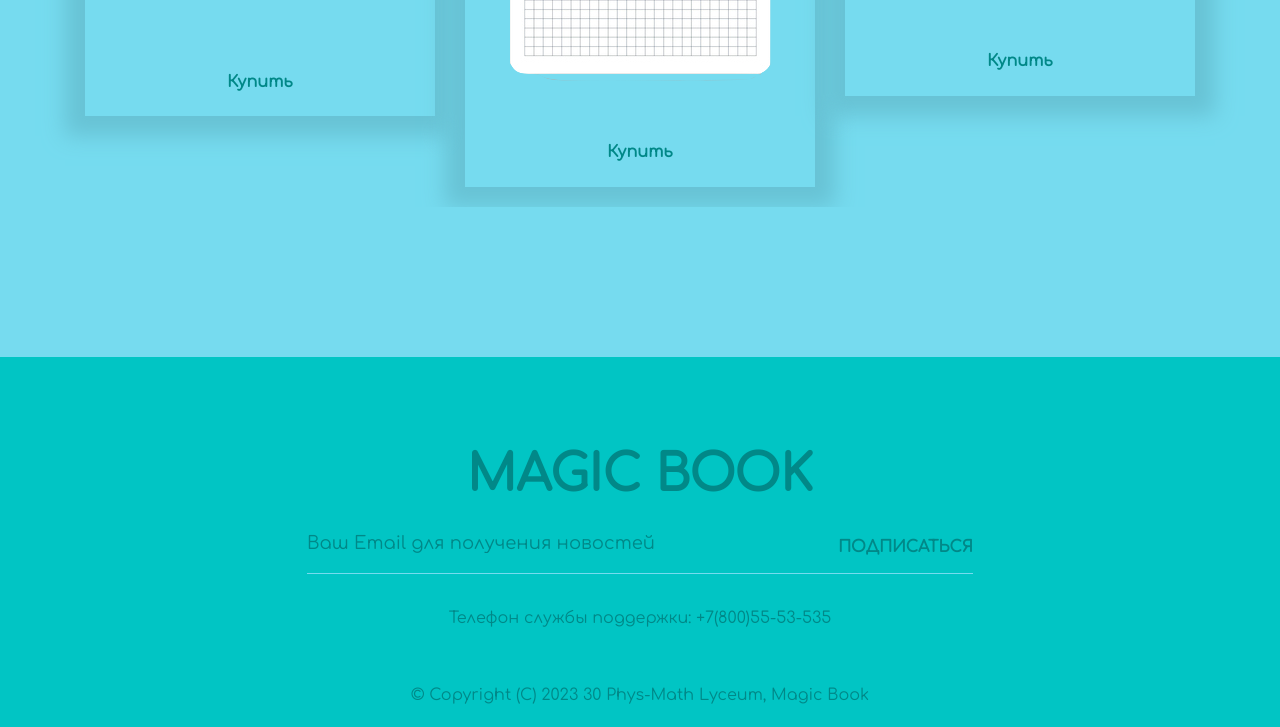
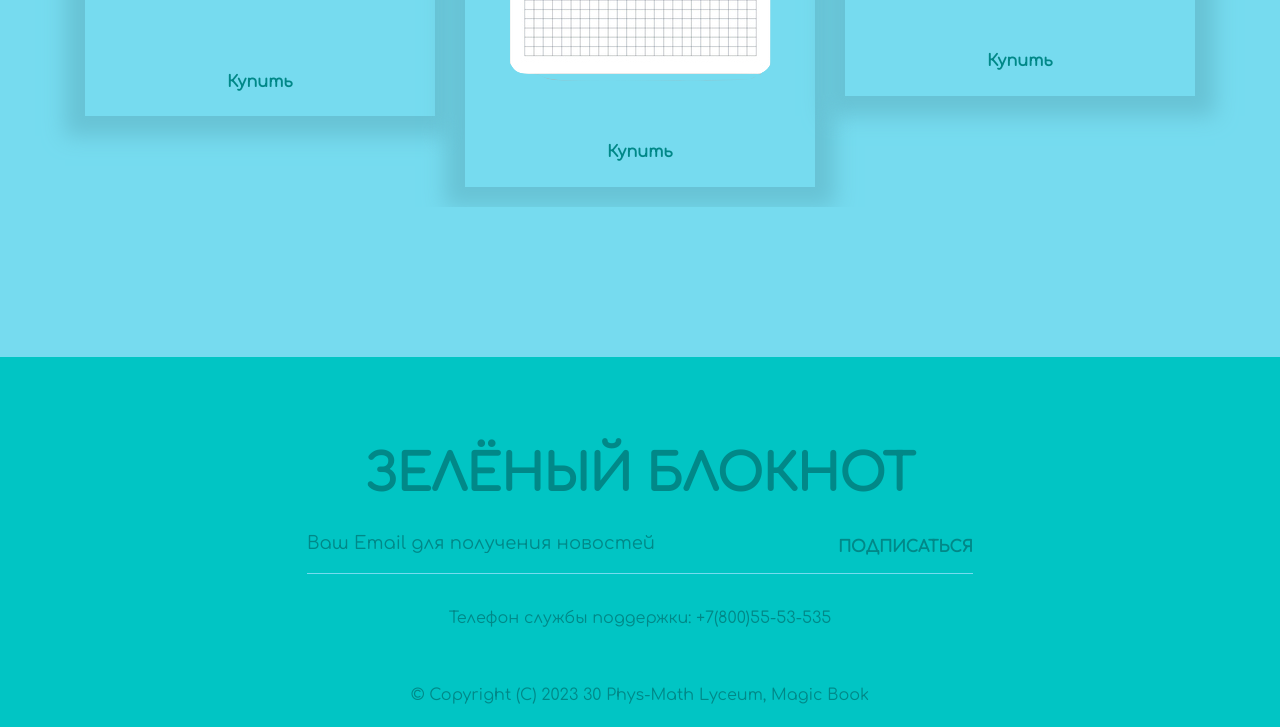
Before and after one commit to magicbook30/presentation, a plain HTML site: page index.html in a window 1280 px wide. Shown: the part 2063-2790 px from the top of the page. Drawn offline with nearby package versions, Linux system fonts and the light colour scheme.

Commit message:
Update project name.

```diff
--- a/index.html
+++ b/index.html
@@ -9,7 +9,7 @@
       <meta name="viewport" content="width=device-width, initial-scale=1">
       <meta name="viewport" content="initial-scale=1, maximum-scale=1">
       <!-- site metas -->
-      <title>Magic Book</title>
+      <title>Зелёный Блокнот</title>
       <meta name="keywords" content="">
       <meta name="description" content="">
       <meta name="author" content="">
@@ -393,7 +393,7 @@
       <!-- footer section start -->
       <div class="footer_section layout_padding">
          <div class="container">
-            <div class="footer_logo"><a href="index.html"><h1 class="banner_taital">Magic Book</h1></a></div>
+            <div class="footer_logo"><a href="index.html"><h1 class="banner_taital">Зелёный Блокнот</h1></a></div>
             <div class="input_bt">
                <input type="text" class="mail_bt" placeholder="Ваш Email для получения новостей" name="Ваш Email для получения новостей">
                <span class="subscribe_bt" id="basic-addon2"><a href="#">Подписаться</a></span>
```
